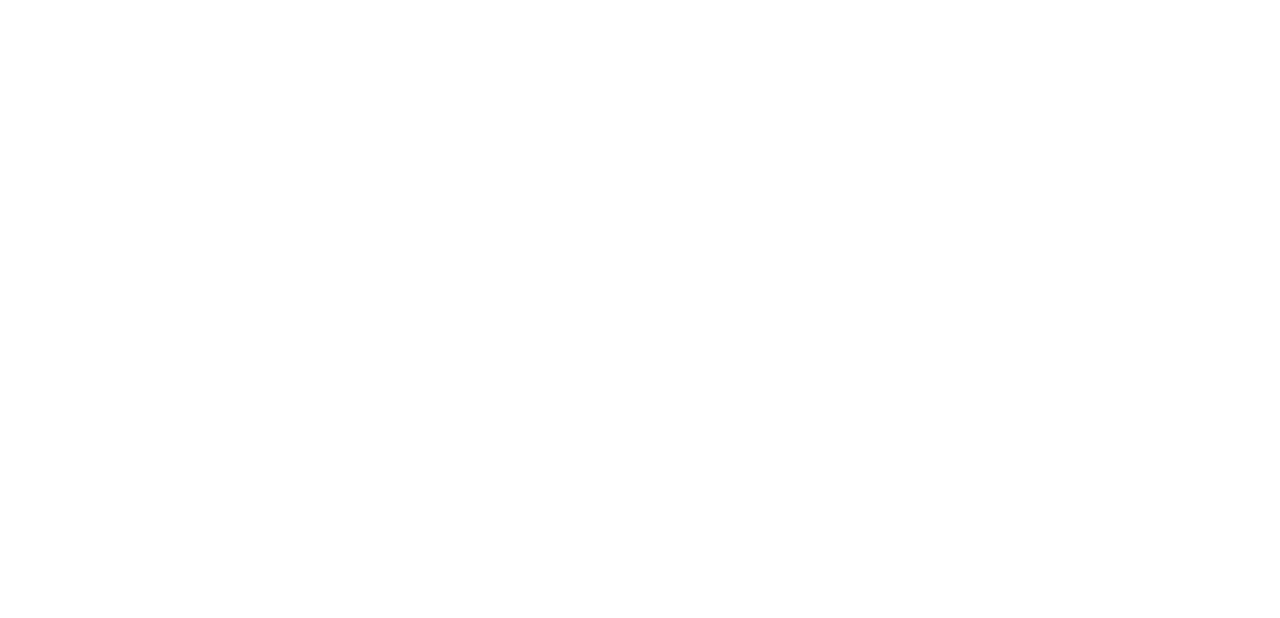
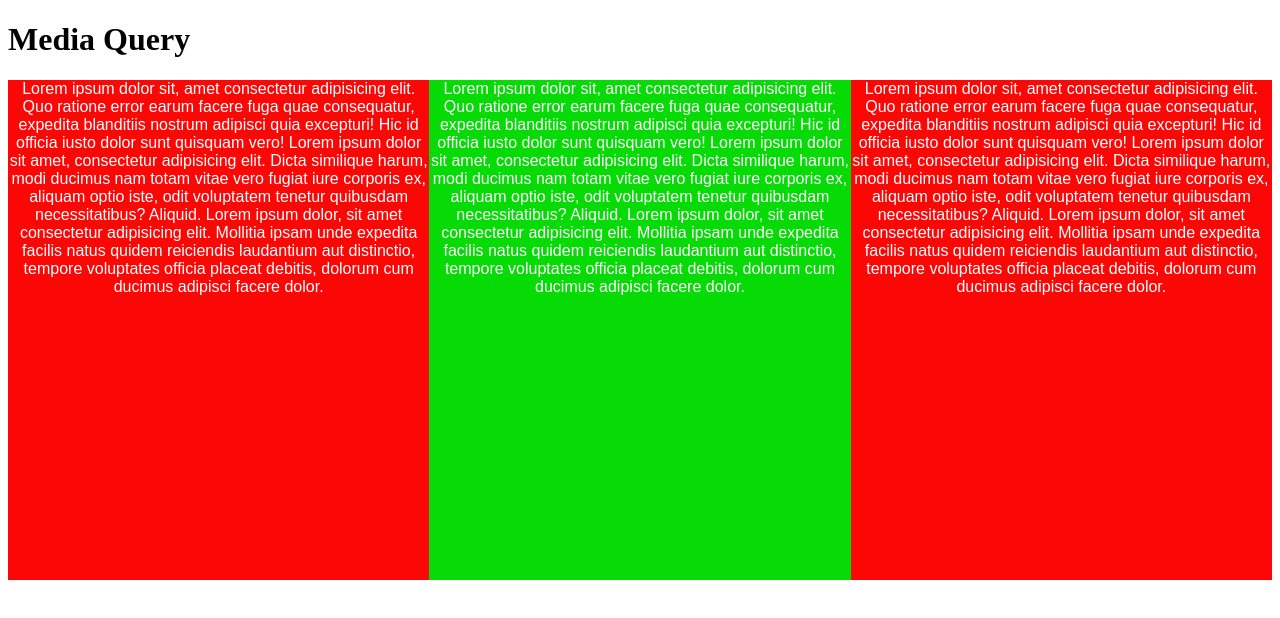
Before and after one commit to RafaelSantos1/bitwebjr-processo-seletivo-2018-2, a plain HTML site: page aula4/index.html in a window 1280 px wide. Drawn offline with Linux system fonts and the light colour scheme.

Commit message:
Finaliza aula4

```diff
--- a/aula4/css/style.css
+++ b/aula4/css/style.css
@@ -0,0 +1,44 @@
+.grid{
+    display: grid;
+    grid-template-columns: repeat(3,1fr);
+}
+
+.coluna{
+    height: 500px;
+}
+
+.coluna:nth-child(odd){
+    background-color: rgb(252, 6, 6);
+}
+
+.coluna:nth-child(even){
+    background-color: #06db06;
+}
+
+@media only screen and (max-width:600px){
+    .grid{
+        display: grid;
+        grid-template-columns: 1fr;
+    }
+}
+@media print{
+    .coluna:nth-child(odd){
+        background-color: white;
+        color: black;
+    }
+
+    .coluna:nth-child(even){
+        background-color: white;
+        color: black;
+    }
+    .grid{
+        display: grid;
+        grid-template-columns: 1fr;
+    }
+}
+section  >  article{
+    font-family: sans-serif;
+    text-align: center;
+    color: white;
+
+}
--- a/aula4/index.html
+++ b/aula4/index.html
@@ -3,10 +3,28 @@
 <head>
     <meta charset="UTF-8">
     <meta name="viewport" content="width=device-width, initial-scale=1.0">
+    <link rel="stylesheet" href="css/style.css">
     <meta http-equiv="X-UA-Compatible" content="ie=edge">
     <title>Document</title>
 </head>
 <body>
+    <header>
+        <h1>Media Query</h1>
+    </header>
+
+    <main>
+        <section class="grid">
+            <article class="coluna">
+                Lorem ipsum dolor sit, amet consectetur adipisicing elit. Quo ratione error earum facere fuga quae consequatur, expedita blanditiis nostrum adipisci quia excepturi! Hic id officia iusto dolor sunt quisquam vero! Lorem ipsum dolor sit amet, consectetur adipisicing elit. Dicta similique harum, modi ducimus nam totam vitae vero fugiat iure corporis ex, aliquam optio iste, odit voluptatem tenetur quibusdam necessitatibus? Aliquid. Lorem ipsum dolor, sit amet consectetur adipisicing elit. Mollitia ipsam unde expedita facilis natus quidem reiciendis laudantium aut distinctio, tempore voluptates officia placeat debitis, dolorum cum ducimus adipisci facere dolor.
+            </article>
+            <article class="coluna">
+                Lorem ipsum dolor sit, amet consectetur adipisicing elit. Quo ratione error earum facere fuga quae consequatur, expedita blanditiis nostrum adipisci quia excepturi! Hic id officia iusto dolor sunt quisquam vero! Lorem ipsum dolor sit amet, consectetur adipisicing elit. Dicta similique harum, modi ducimus nam totam vitae vero fugiat iure corporis ex, aliquam optio iste, odit voluptatem tenetur quibusdam necessitatibus? Aliquid. Lorem ipsum dolor, sit amet consectetur adipisicing elit. Mollitia ipsam unde expedita facilis natus quidem reiciendis laudantium aut distinctio, tempore voluptates officia placeat debitis, dolorum cum ducimus adipisci facere dolor.
+            </article>
+            <article class="coluna">
+                Lorem ipsum dolor sit, amet consectetur adipisicing elit. Quo ratione error earum facere fuga quae consequatur, expedita blanditiis nostrum adipisci quia excepturi! Hic id officia iusto dolor sunt quisquam vero! Lorem ipsum dolor sit amet, consectetur adipisicing elit. Dicta similique harum, modi ducimus nam totam vitae vero fugiat iure corporis ex, aliquam optio iste, odit voluptatem tenetur quibusdam necessitatibus? Aliquid. Lorem ipsum dolor, sit amet consectetur adipisicing elit. Mollitia ipsam unde expedita facilis natus quidem reiciendis laudantium aut distinctio, tempore voluptates officia placeat debitis, dolorum cum ducimus adipisci facere dolor.
+            </article>
+        </section>
+    </main>
 
 </body>
 </html>
```
